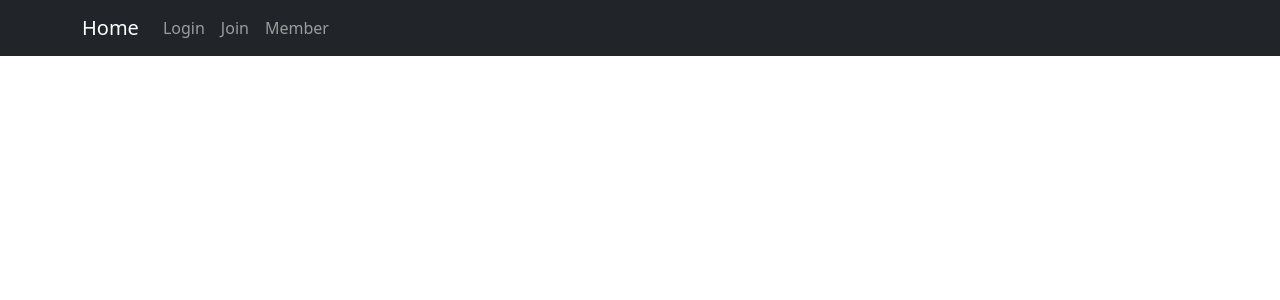
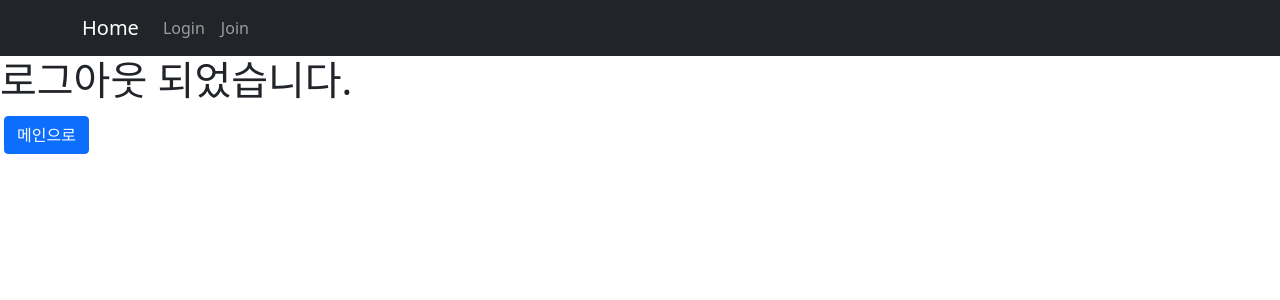
Before and after one commit to EunhoMoon/Spring-React-LoginService, a React (Create React App) app in the folder member-frontend/: page /logout in a window 1280 px wide. Shown: the top 300 px of the page. Built offline with nearby package versions, Linux system fonts and the light colour scheme.

Commit message:
session설정, logout

```diff
--- a/member-frontend/src/App.js
+++ b/member-frontend/src/App.js
@@ -1,4 +1,4 @@
-import React from 'react';
+import React, { useEffect, useState } from 'react';
 import { Route } from 'react-router-dom';
 import Header from './components/Header';
 import UserDetail from './pages/board/UserDetail';
@@ -8,16 +8,36 @@ import Join from './pages/user/Join';
 import Login from './pages/user/Login';
 import Success from './pages/user/Success';
 import './css/Page.css';
+import BoardList from './pages/board/BoardList';
+import BoardDetail from './pages/board/BoardDetail';
+import Logout from './pages/user/Logout';
 
 function App() {
+  const [isLogin, setIsLogin] = useState(false);
+  const [isAdmin, setIsAdmin] = useState(false);
+
+  useEffect(() => {
+    if (sessionStorage.getItem('username') === null) {
+    } else {
+      setIsLogin(true);
+      if (sessionStorage.getItem('role') === 'ADMIN') {
+        setIsAdmin(true);
+        window.location.replace('/');
+      }
+    }
+  }, []);
+
   return (
     <div>
-      <Header />
+      <Header isLogin={isLogin} isAdmin={isAdmin} />
       <Route path={'/'} exact={true} component={Home} />
       <Route path={'/join'} exact={true} component={Join} />
       <Route path={'/login'} exact={true} component={Login} />
+      <Route path={'/logout'} exact={true} component={Logout} />
       <Route path={'/user/list/:pNum'} exact={true} component={UserList} />
       <Route path={'/user/detail/:id'} exact={true} component={UserDetail} />
+      <Route path={'/board/list/:pNum'} exact={true} component={BoardList} />
+      <Route path={'/board/detail/:id'} exact={true} component={BoardDetail} />
       <Route path={'/success'} exact={true} component={Success} />
     </div>
   );
--- a/member-frontend/src/components/Header.js
+++ b/member-frontend/src/components/Header.js
@@ -1,8 +1,8 @@
-import React from 'react';
+import React, { useEffect, useState } from 'react';
 import { Container, Nav, Navbar } from 'react-bootstrap';
 import { Link } from 'react-router-dom';
 
-const Header = () => {
+const Header = ({ isLogin, isAdmin }) => {
   return (
     <Navbar bg="dark" variant="dark">
       <Container>
@@ -10,15 +10,38 @@ const Header = () => {
           Home
         </Link>
         <Nav className="me-auto">
+          {isLogin ? (
+            <Link
+              className="nav-link"
+              to=""
+              onClick={() => {
+                sessionStorage.clear();
+                window.location.replace('/');
+              }}
+            >
+              Logout
+            </Link>
+          ) : (
             <Link className="nav-link" to="/login">
               Login
             </Link>
+          )}
+          {isLogin ? (
+            <Link className="nav-link" to="/board/list/1">
+              Board
+            </Link>
+          ) : (
             <Link className="nav-link" to="/join">
               Join
             </Link>
+          )}
+          {isAdmin ? (
             <Link className="nav-link" to="/user/list/1">
               Member
             </Link>
+          ) : (
+            ''
+          )}
         </Nav>
       </Container>
     </Navbar>
--- a/member-frontend/src/components/Page.js
+++ b/member-frontend/src/components/Page.js
@@ -1,4 +1,3 @@
-import { Pagination } from 'react-bootstrap';
 import { Link } from 'react-router-dom';
 
 const Page = ({ pNum, totalPage }) => {
--- a/member-frontend/src/pages/Home.js
+++ b/member-frontend/src/pages/Home.js
@@ -1,6 +1,7 @@
 import React, { useState } from 'react';
 
 const Home = (props) => {
+  console.log(sessionStorage.getItem('username'));
   return (
     <div className="container">
       <h1>메인화면</h1>
--- /dev/null
+++ b/member-frontend/src/pages/board/BoardDetail.js
@@ -0,0 +1,11 @@
+import React from 'react';
+
+const BoardDetail = () => {
+  return (
+    <div>
+      <h1>게시판 상세보기</h1>
+    </div>
+  );
+};
+
+export default BoardDetail;
--- /dev/null
+++ b/member-frontend/src/pages/board/BoardList.js
@@ -0,0 +1,11 @@
+import React from 'react';
+
+const BoardList = () => {
+  return (
+    <div>
+      <h1>게시판</h1>
+    </div>
+  );
+};
+
+export default BoardList;
--- a/member-frontend/src/pages/user/Login.js
+++ b/member-frontend/src/pages/user/Login.js
@@ -30,7 +30,17 @@ const Login = (props) => {
         console.log(res);
         if (res == 1) {
           alert(user.username + '님 환영합니다');
-          props.history.push('/');
+          sessionStorage.setItem('username', user.username);
+          fetch('http://localhost:9595/user/name/' + user.username, {
+            method: 'GET',
+          })
+            .then((result) => result.json())
+            .then((result) => {
+              console.log(result);
+              sessionStorage.setItem('id', result.id);
+              sessionStorage.setItem('role', result.role);
+            });
+          window.location.replace('/');
         } else {
           alert('로그인 실패. 아이디와 비밀번호를 확인하세요.');
         }
--- /dev/null
+++ b/member-frontend/src/pages/user/Logout.js
@@ -0,0 +1,23 @@
+import React from 'react';
+import { Button } from 'react-bootstrap';
+
+const Logout = (props) => {
+  return (
+    <div>
+      <h1>로그아웃 되었습니다.</h1>
+      <Button
+        variant="primary"
+        type="button"
+        onClick={() => {
+          sessionStorage.clear();
+          window.location.replace('/');
+        }}
+        className="m-1"
+      >
+        메인으로
+      </Button>
+    </div>
+  );
+};
+
+export default Logout;
```
Also changed, not shown: 2 other files (tests, documents, lock files or other folders). Lines whose indentation alone changed are shown as unchanged.
